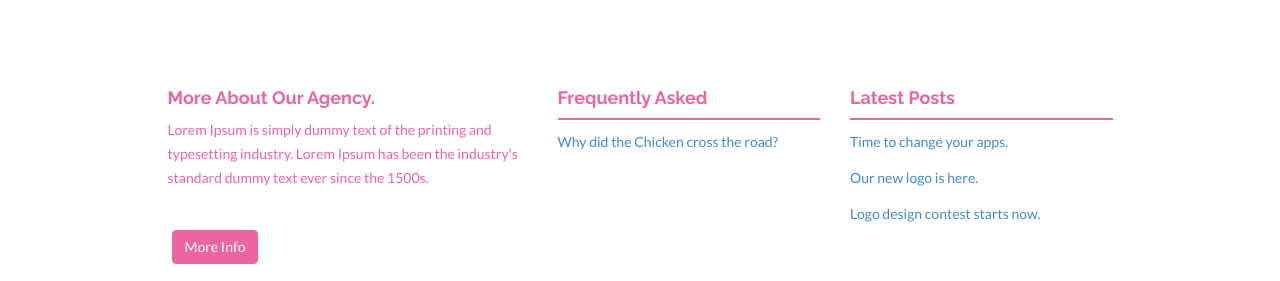
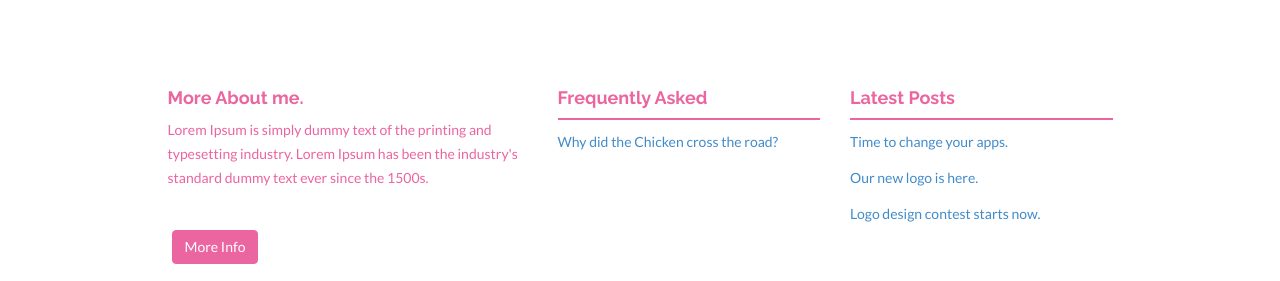
Before and after one commit to claucvk/claucvk.github.io, a Jekyll site: the page built from index.html, in a window 1280 px wide and 900 px high, scrolled down 1560 px. Shown: the part 173-454 px from the top of the window. Built offline with Jekyll 4.4.1, drawn with Linux system fonts in a browser that asks for light colours; nearby versions of some CDN libraries.

Commit message:
cambio more about in home page

```diff
--- a/index.html
+++ b/index.html
@@ -34,7 +34,7 @@ permalink: /
 <div class="container mtb">
     <div class="row">
         <div class="col-lg-4 col-lg-offset-1">
-            <h4>More About Our Agency.</h4>
+            <h4>More About me.</h4>
             <p>{{ site.about }}</p>
             <p><br/><a href="{{ "/about/" | prepend: site.baseurl }}" class="btn btn-theme">More Info</a></p>
         </div>
```
